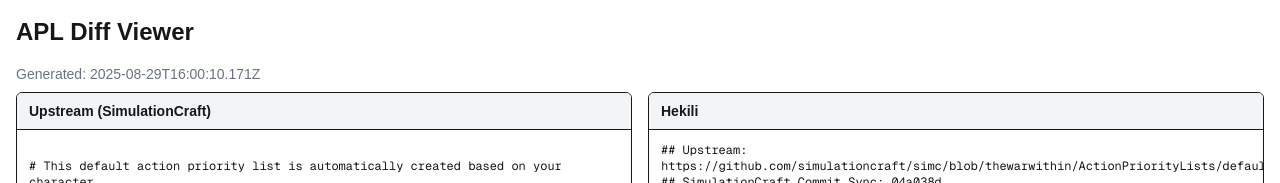
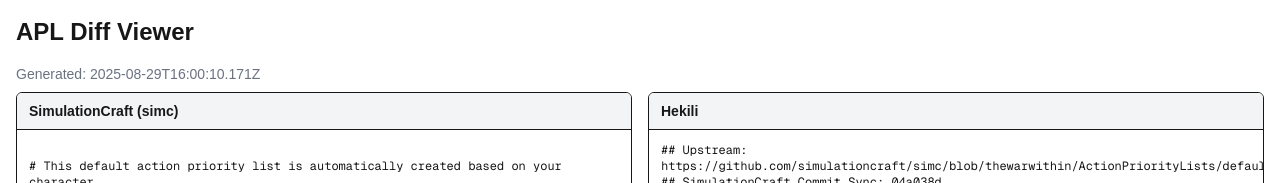
Before and after one commit to davidmann4/hekili-apl-diff-checker, a Next.js app: page / in a window 1280 px wide. Shown: the top 183 px of the page. Built offline with nearby package versions, Linux system fonts and the light colour scheme.

Commit message:
extract component

```diff
--- a/app/page.js
+++ b/app/page.js
@@ -1,5 +1,6 @@
 import fs from 'node:fs/promises';
 import path from 'node:path';
+import APLComparison from '../components/APLComparison';
 
 async function loadData() {
   try {
@@ -15,8 +16,9 @@
   const data = await loadData();
   const items = data?.items || [];
   const first = items[0];
-  const sourceContent = first?.sourceContent || 'No source content available.';
-  const upstreamContent = first?.upstreamContent || 'No upstream content available.';
+  // Renamed for clarity: upstreamContent -> simc, sourceContent -> hekili
+  const simc = first?.upstreamContent || 'No simc content available.';
+  const hekili = first?.sourceContent || 'No Hekili content available.';
 
   return (
     <main className="flex flex-col min-h-screen p-4 gap-4">
@@ -28,19 +30,7 @@
         <div className="text-gray-500">No APL data found. Run the fetch script first.</div>
       )}
       {items.length > 0 && (
-        <div className="flex flex-col gap-2">
-          <div className="text-sm text-gray-500">Generated: {data.generatedAt}</div>
-          <div className="grid md:grid-cols-2 gap-4 flex-1 min-h-[60vh]">
-            <section className="flex flex-col border rounded-md overflow-hidden">
-              <header className="px-3 py-2 bg-gray-100 dark:bg-gray-800 border-b font-semibold text-sm">Upstream (SimulationCraft)</header>
-              <pre className="flex-1 m-0 p-3 overflow-auto text-xs whitespace-pre-wrap font-mono">{upstreamContent}</pre>
-            </section>
-            <section className="flex flex-col border rounded-md overflow-hidden">
-              <header className="px-3 py-2 bg-gray-100 dark:bg-gray-800 border-b font-semibold text-sm">Hekili</header>
-              <pre className="flex-1 m-0 p-3 overflow-auto text-xs whitespace-pre-wrap font-mono">{sourceContent}</pre>
-            </section>
-          </div>
-        </div>
+        <APLComparison simc={simc} hekili={hekili} generatedAt={data.generatedAt} />
       )}
     </main>
   );
--- /dev/null
+++ b/components/APLComparison.js
@@ -0,0 +1,19 @@
+export default function APLComparison({ simc, hekili, generatedAt }) {
+  return (
+    <div className="flex flex-col gap-2">
+      {generatedAt && (
+        <div className="text-sm text-gray-500">Generated: {generatedAt}</div>
+      )}
+      <div className="grid md:grid-cols-2 gap-4 flex-1 min-h-[60vh]">
+        <section className="flex flex-col border rounded-md overflow-hidden">
+          <header className="px-3 py-2 bg-gray-100 dark:bg-gray-800 border-b font-semibold text-sm">SimulationCraft (simc)</header>
+          <pre className="flex-1 m-0 p-3 overflow-auto text-xs whitespace-pre-wrap font-mono">{simc}</pre>
+        </section>
+        <section className="flex flex-col border rounded-md overflow-hidden">
+          <header className="px-3 py-2 bg-gray-100 dark:bg-gray-800 border-b font-semibold text-sm">Hekili</header>
+          <pre className="flex-1 m-0 p-3 overflow-auto text-xs whitespace-pre-wrap font-mono">{hekili}</pre>
+        </section>
+      </div>
+    </div>
+  );
+}
```
